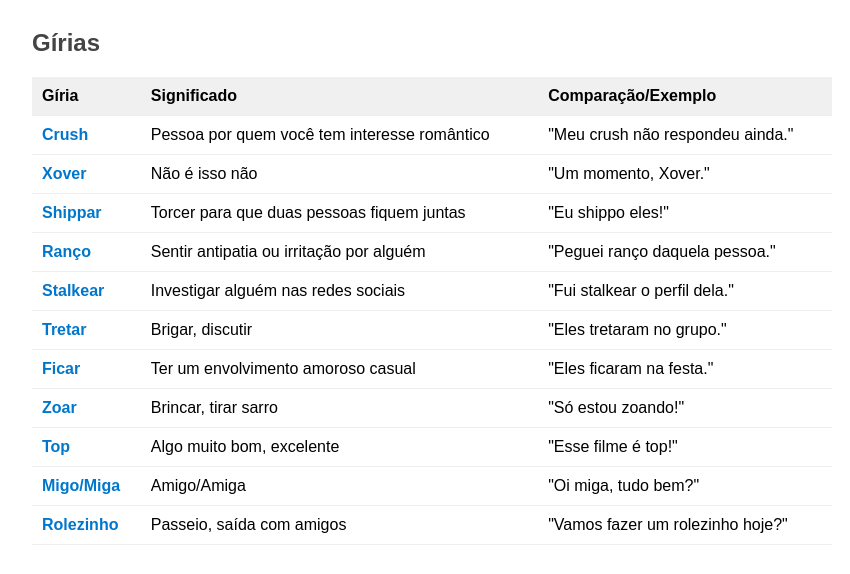
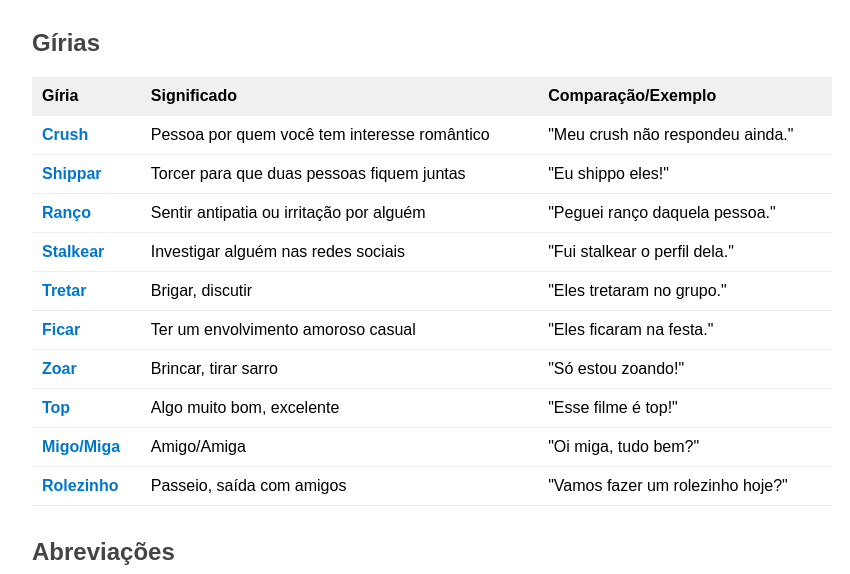
Before and after one commit to elestaodeolhoninoisdasilv4-byte/trabalho_robotica, a plain HTML site: page index.html in a window 1280 px wide. Shown: the part 191-765 px from the top of the page, without its empty margins (208-1058 px from the left). Drawn offline with Linux system fonts and the light colour scheme.

Commit message:
Update index.html

```diff
--- a/index.html
+++ b/index.html
@@ -24,7 +24,6 @@
 		<table>
 			<tr><th>Gíria</th><th>Significado</th><th>Comparação/Exemplo</th></tr>
 			<tr><td class="sig">Crush</td><td>Pessoa por quem você tem interesse romântico</td><td>"Meu crush não respondeu ainda."</td></tr>
-            <tr><td class="sig">Xover</td><td>Não é isso não</td><td>"Um momento, Xover."</td></tr>
 			<tr><td class="sig">Shippar</td><td>Torcer para que duas pessoas fiquem juntas</td><td>"Eu shippo eles!"</td></tr>
 			<tr><td class="sig">Ranço</td><td>Sentir antipatia ou irritação por alguém</td><td>"Peguei ranço daquela pessoa."</td></tr>
 			<tr><td class="sig">Stalkear</td><td>Investigar alguém nas redes sociais</td><td>"Fui stalkear o perfil dela."</td></tr>
```
